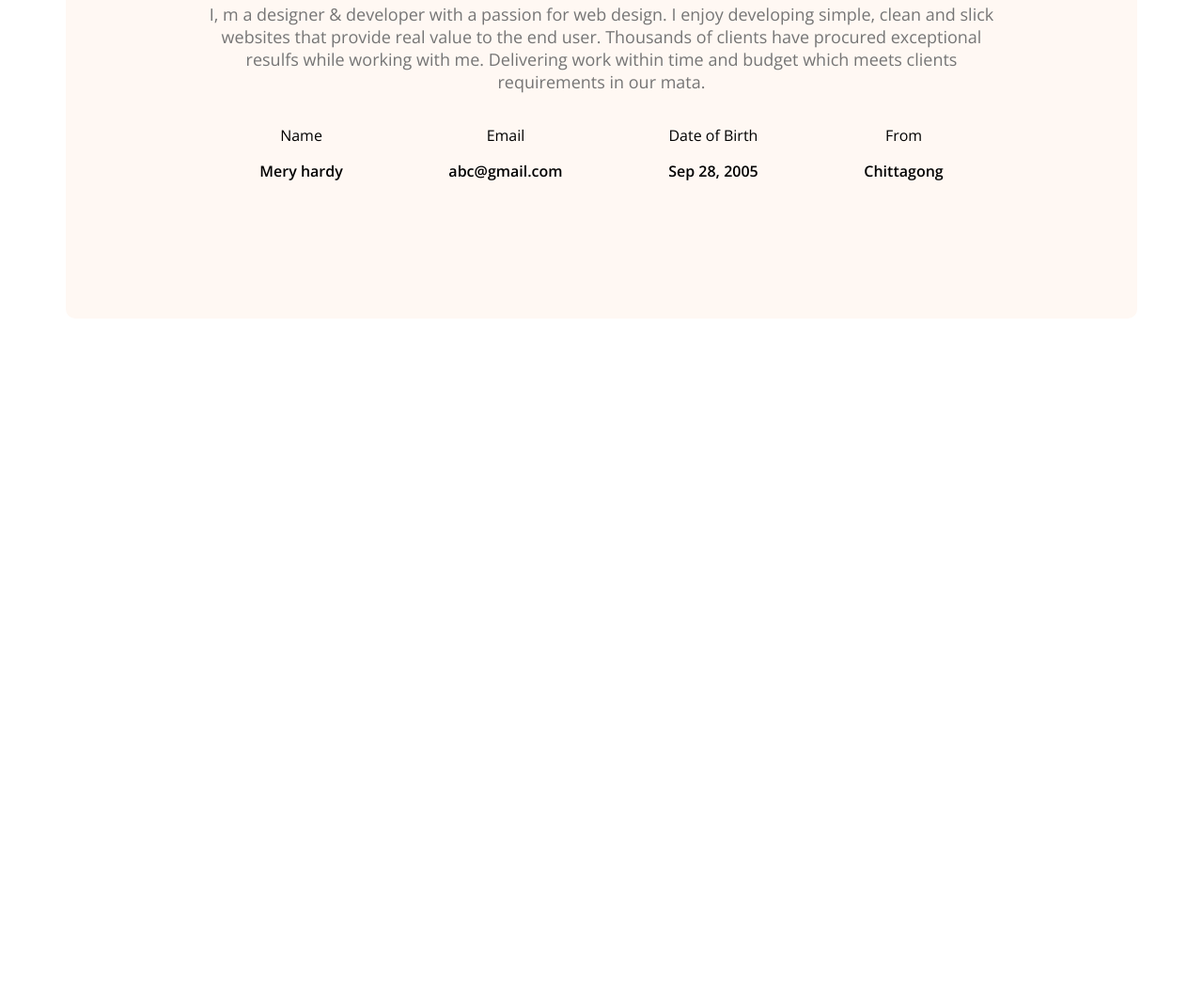
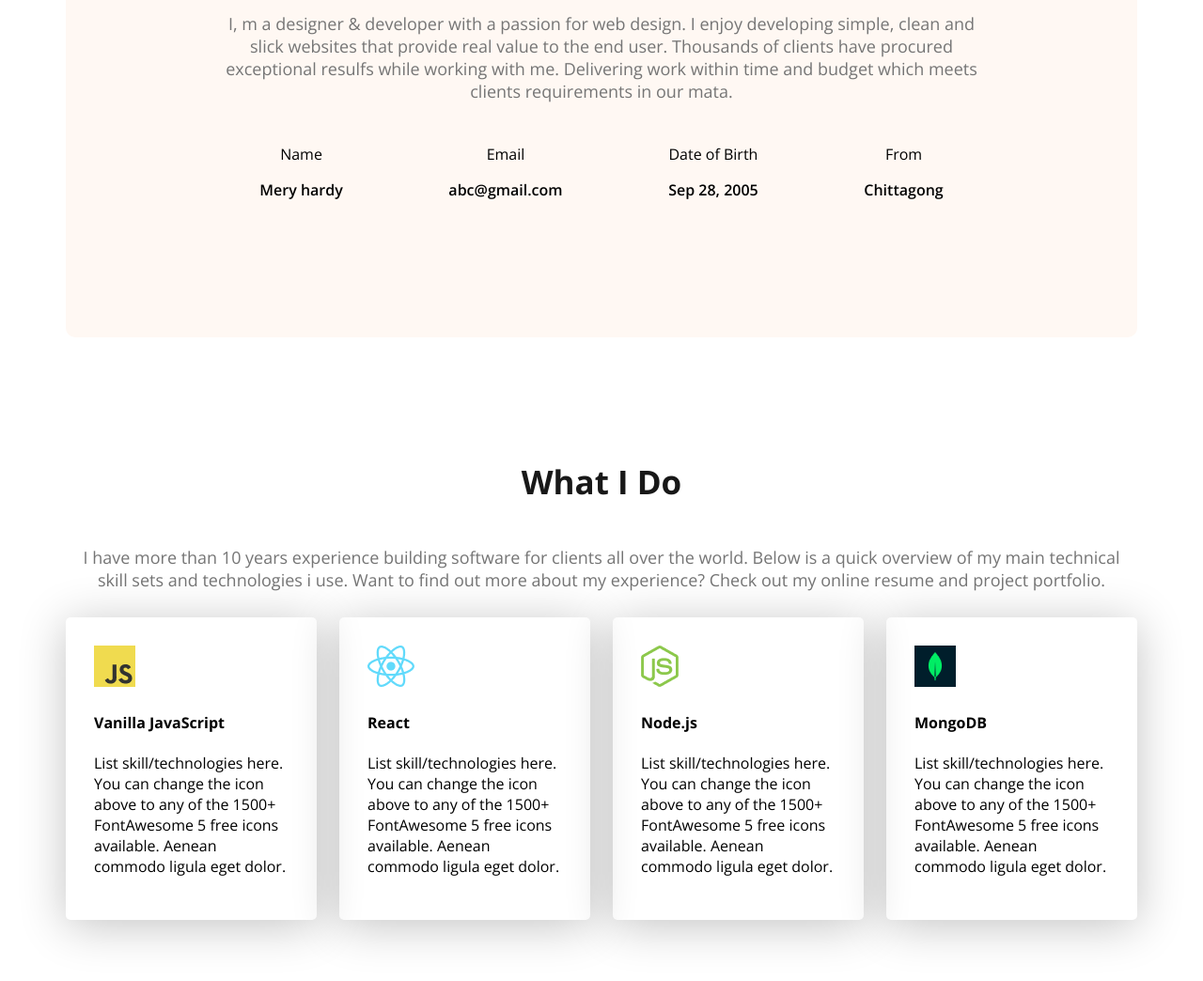
Before and after one commit to Shafaiat28200/web-dev-protfolio, a plain HTML site: page index.html in a window 1280 px wide. Shown: the part 1204-2248 px from the top of the page at 94% size. Before the commit the page ends 1551 px from the top, so only its background shows below. Drawn offline with nearby package versions, Linux system fonts and the light colour scheme.

Commit message:
added to my third file

```diff
--- a/index.html
+++ b/index.html
@@ -62,6 +62,38 @@
 
         </div>
        </section>
+       <!-- what i do section start -->
+    <section class="skills">
+            <h3 class="section-title text-center">What I Do</h3>
+            <p class="section-description text-center">I have more than 10 years experience building software for clients all over the world. Below is a quick overview of my main technical skill sets and technologies i use. Want to find out more about my experience? Check out my online resume and project portfolio.</p>
+       <div class="skills-container">
+        <div class="skill">
+            <img src="images/icons/js.png" alt="">
+            <h4 class="skill-title">Vanilla JavaScript</h4>
+            <p class="skill-description">List skill/technologies here. You can change the icon above to any of the 1500+ FontAwesome 5 free icons available. Aenean commodo ligula eget dolor.</p>
+        </div>
+        <div class="skill">
+            <img src="images/icons/react.png" alt="">
+            <h4 class="skill-title">React</h4>
+            <p class="skill-description">List skill/technologies here. You can change the icon above to any of the 1500+ FontAwesome 5 free icons available. Aenean commodo ligula eget dolor.</p>
+        </div>
+        <div class="skill">
+            <img src="images/icons/nodejs.png" alt="">
+            <h4 class="skill-title">Node.js</h4>
+            <p class="skill-description">List skill/technologies here. You can change the icon above to any of the 1500+ FontAwesome 5 free icons available. Aenean commodo ligula eget dolor.</p>
+        </div>
+        <div class="skill">
+            <img src="images/icons/mongo.png" alt="">
+            <h4 class="skill-title">MongoDB</h4>
+            <p class="skill-description">List skill/technologies here. You can change the icon above to any of the 1500+ FontAwesome 5 free icons available. Aenean commodo ligula eget dolor.</p>
+        </div>
+       </div>
+
+
+
+
+        </section>
+
  </main>
 
  <footer>
--- a/styles/protfolio.css
+++ b/styles/protfolio.css
@@ -28,6 +28,9 @@ nav{
     font-size: 45px;
 }
 /* shayerd style */
+.text-center{
+    text-align: center;
+}
 .secondary-bg{
     background-color: #FFF8F3;
 }
@@ -92,11 +95,15 @@ font-weight: 600;
     border-radius: 10px;
     padding: 130px 150px;
     text-align: center;
-    margin-top: 130px;
+
 }
 main{
     max-width: 1140px;
     margin: 0 auto;
+}
+main section{
+margin-top: 130px;
+margin-bottom: 130px;
 }
 .item-description{
     font-weight: 600;
@@ -105,3 +112,15 @@ main{
     display: flex;
     justify-content: space-around;
 }
+.skills-container{
+    display: flex;
+    gap: 24px;
+}
+.skill{
+    padding: 30px;
+    box-shadow: 0 6px 50px 0px rgba(0, 0, 0, 0.24);
+     border-radius: 5px;
+}
+.section-description{
+    padding: 10px;
+}
```
